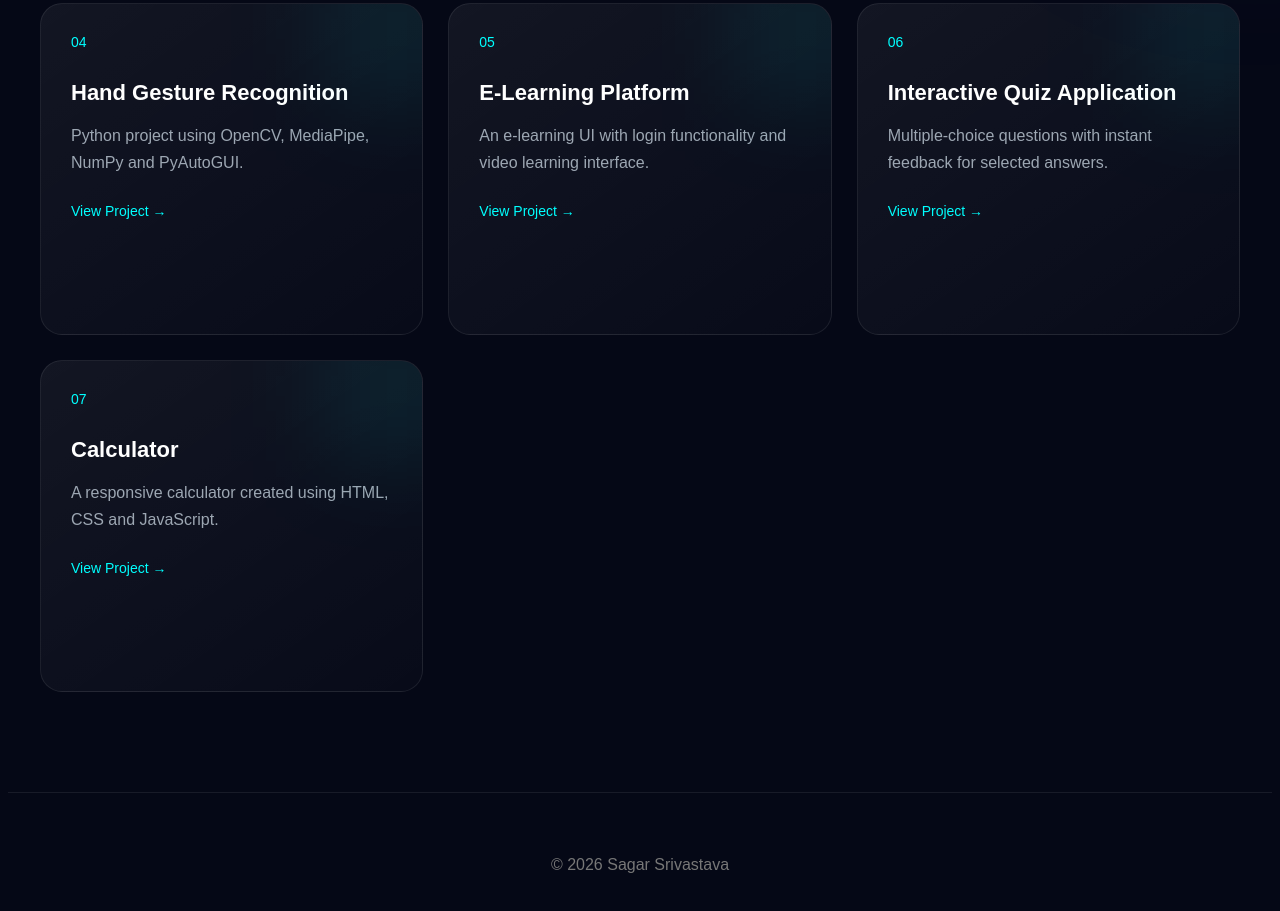
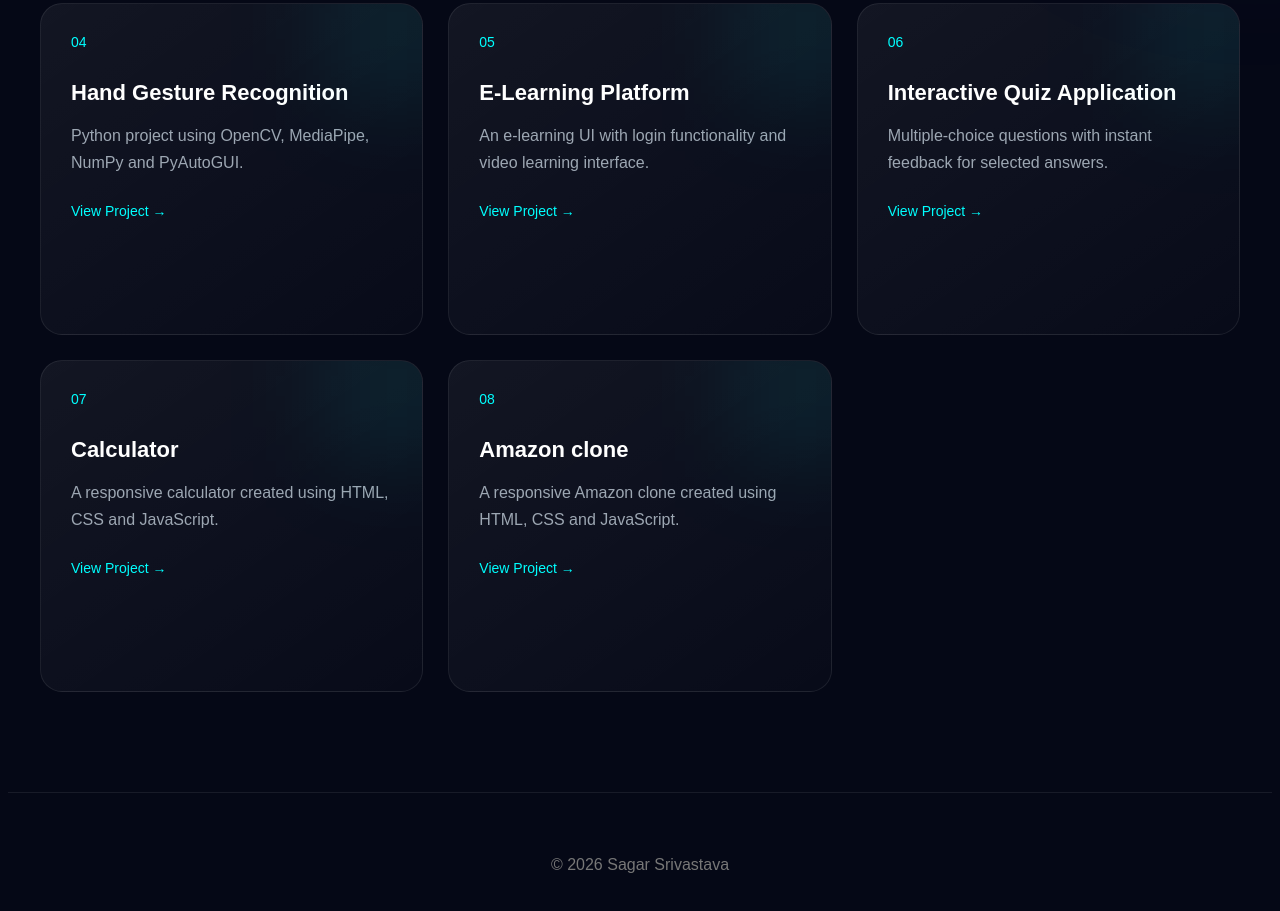
Before and after one commit to sagarsrivastava5201-code/portfolio-1, a plain HTML site: page projects.html in a window 1280 px wide. Shown: the part 862-1773 px from the top of the page. Drawn offline with Linux system fonts and the light colour scheme.

Commit message:
add files

```diff
--- a/projects.html
+++ b/projects.html
@@ -173,6 +173,25 @@ CSS and JavaScript.
 </div>
 
 
+
+<div class="project-card"
+onclick="openLink('https://github.com/sagarsrivastava5201-code/calculator-')">
+
+<div class="project-number">08</div>
+
+<h3>Amazon clone</h3>
+
+<p>
+A responsive Amazon clone created using HTML,
+CSS and JavaScript.
+</p>
+
+<span>View Project →</span>
+
+</div>
+
+
+
 </section>
 
 </main>
```
